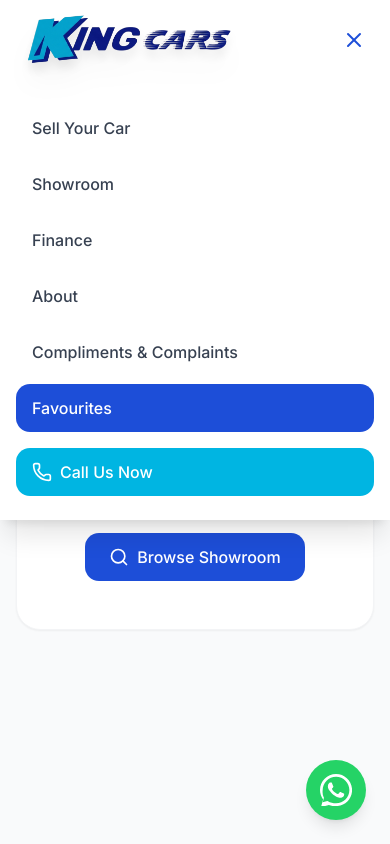
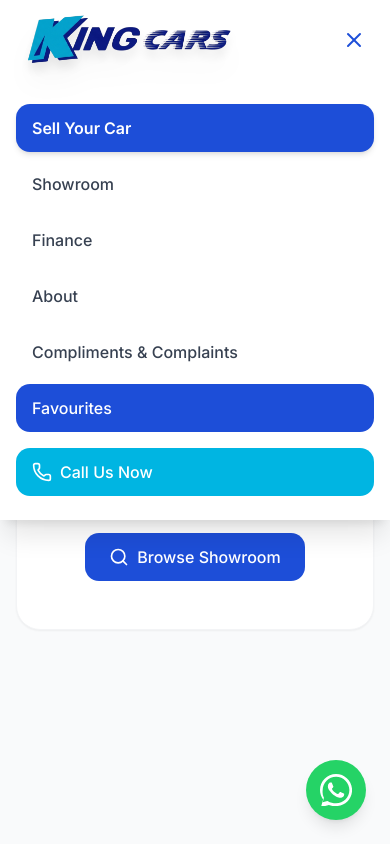
Before and after one commit to pottie2288/king-cars-website, a React (Vite) app: page /favourites in a window 390 px wide. Both pictures are taken after a click on the button 354 px from the left and 40 px from the top of the page. Shown: the top 844 px of the page. Built offline with nearby package versions, Linux system fonts and the light colour scheme.

Commit message:
feat: highlight Sell Your Car button in mobile nav with king-blue style

```diff
--- a/src/components/Header.tsx
+++ b/src/components/Header.tsx
@@ -123,10 +123,14 @@ export function Header({ favouritesCount = 0 }: HeaderProps) {
             <NavLink
               key={item.path}
               to={item.path}
-              className={({ isActive }) => `text-left px-4 py-3 rounded-xl font-medium transition-all ${isActive
-                ? 'bg-king-blue text-white'
-                : 'text-gray-700 hover:bg-gray-100'
-                }`}
+              className={({ isActive }) =>
+                item.path === '/sell-your-car'
+                  ? `text-left px-4 py-3 rounded-xl font-semibold transition-all bg-king-blue text-white shadow-md`
+                  : `text-left px-4 py-3 rounded-xl font-medium transition-all ${isActive
+                    ? 'bg-king-blue text-white'
+                    : 'text-gray-700 hover:bg-gray-100'
+                  }`
+              }
             >
               {item.label}
             </NavLink>
```
